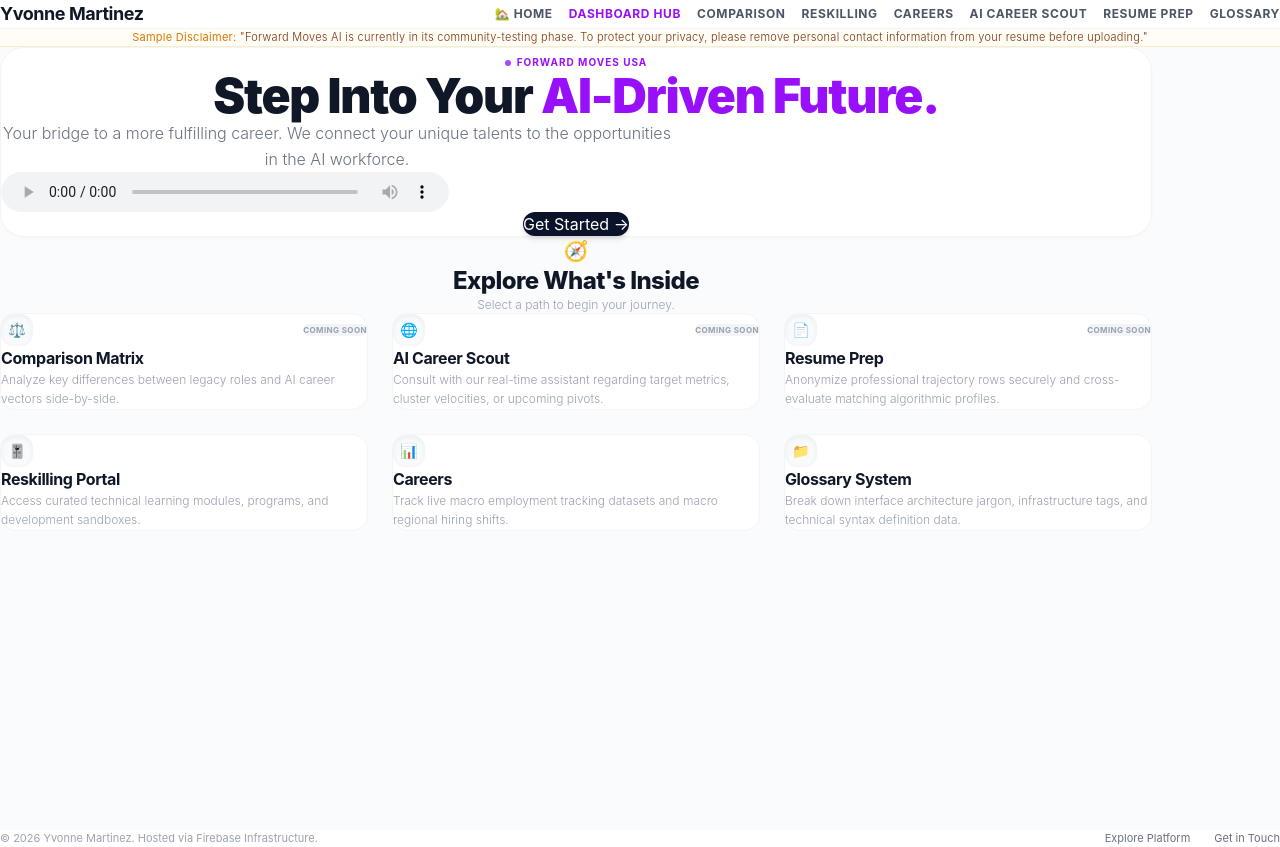
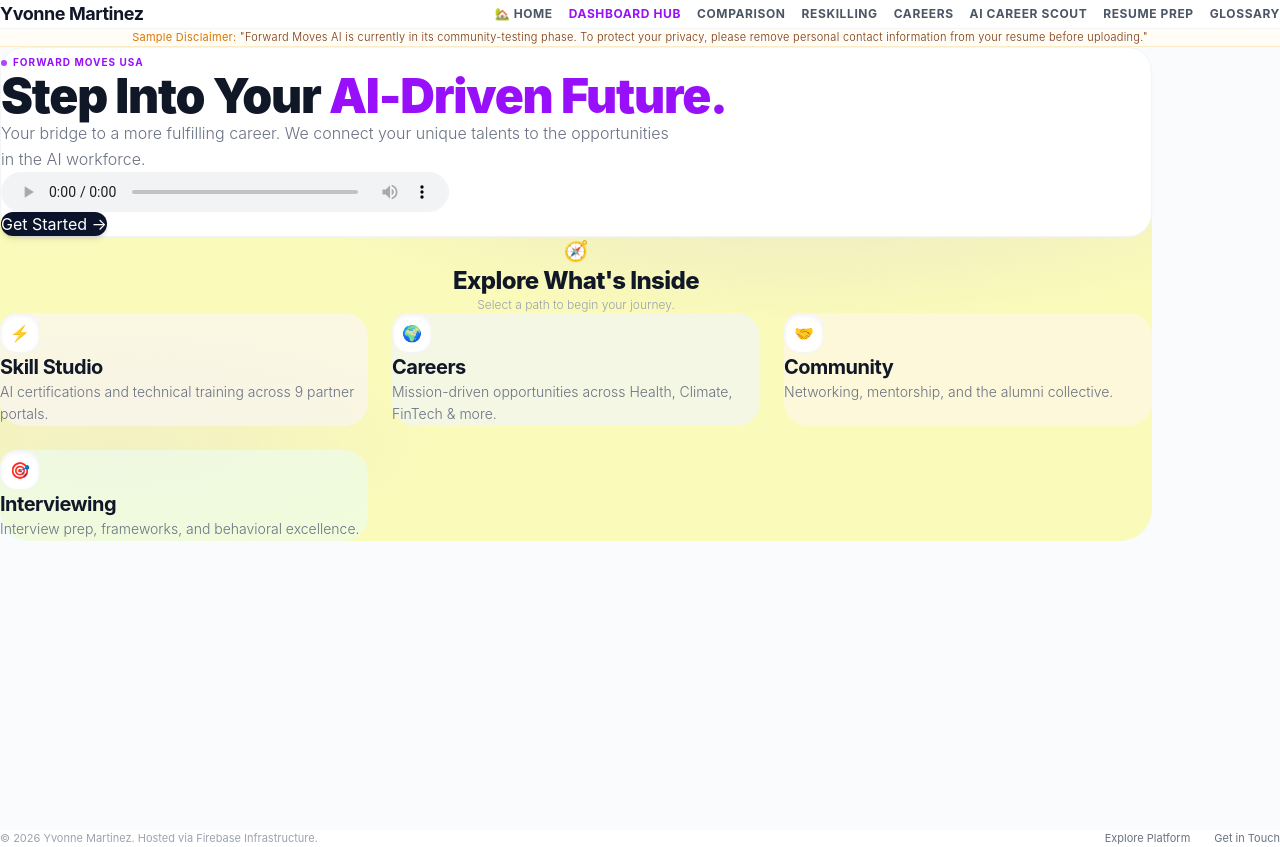
Before and after one commit to yvonneim/ai-ym-portfolio, a React (Vite) app: page / in a window 1280 px wide. Both pictures are taken after a click on the button "FORWARD MOVES AI". Built offline with nearby package versions, Linux system fonts and the light colour scheme.

Commit message:
Restore beautiful pastel color themes and fix edge-to-edge layout margin crashes

```diff
--- a/src/App.jsx
+++ b/src/App.jsx
@@ -28,9 +28,9 @@
   }
 
   return (
-    <div className="min-h-screen flex flex-col bg-white text-gray-900 antialiased">
+    <div className="min-h-screen flex flex-col bg-white text-gray-900 px-8 sm:px-12 max-w-7xl mx-auto">
       <Navbar currentView={view} setView={setView} />
-      <main className="flex-grow w-full mx-auto">
+      <main className="flex-grow">
         {renderContent()}
       </main>
       <Footer />
--- a/src/components/sections/ForwardMovesHome.jsx
+++ b/src/components/sections/ForwardMovesHome.jsx
@@ -2,74 +2,95 @@
 
 export default function ForwardMovesHome({ setView }) {
   const cards = [
-    { type: 'comparison', title: 'Comparison Matrix', desc: 'Analyze key differences between legacy roles and AI career vectors side-by-side.', badge: 'COMING SOON', icon: '⚖️' },
-    { type: 'ai-career-scout', title: 'AI Career Scout', desc: 'Consult with our real-time assistant regarding target metrics, cluster velocities, or upcoming pivots.', badge: 'COMING SOON', icon: '🌐' },
-    { type: 'resume-prep', title: 'Resume Prep', desc: 'Anonymize professional trajectory rows securely and cross-evaluate matching algorithmic profiles.', badge: 'COMING SOON', icon: '📄' },
-    { type: 'reskilling', title: 'Reskilling Portal', desc: 'Access curated technical learning modules, programs, and development sandboxes.', badge: null, icon: '🎚️' },
-    { type: 'careers', title: 'Careers', desc: 'Track live macro employment tracking datasets and macro regional hiring shifts.', badge: null, icon: '📊' },
-    { type: 'glossary', title: 'Glossary System', desc: 'Break down interface architecture jargon, infrastructure tags, and technical syntax definition data.', badge: null, icon: '📁' },
+    {
+      type: 'skill-studio',
+      title: 'Skill Studio',
+      desc: 'AI certifications and technical training across 9 partner portals.',
+      icon: '⚡',
+      className: 'bg-purple-50/60 border-purple-100 hover:bg-purple-100/60',
+    },
+    {
+      type: 'careers',
+      title: 'Careers',
+      desc: 'Mission-driven opportunities across Health, Climate, FinTech & more.',
+      icon: '🌍',
+      className: 'bg-blue-50/60 border-blue-100 hover:bg-blue-100/60',
+    },
+    {
+      type: 'community',
+      title: 'Community',
+      desc: 'Networking, mentorship, and the alumni collective.',
+      icon: '🤝',
+      className: 'bg-orange-50/60 border-orange-100 hover:bg-orange-100/60',
+    },
+    {
+      type: 'interviewing',
+      title: 'Interviewing',
+      desc: 'Interview prep, frameworks, and behavioral excellence.',
+      icon: '🎯',
+      className: 'bg-emerald-50/60 border-emerald-100 hover:bg-emerald-100/60',
+    },
   ]
 
   return (
-    <div className="w-full bg-[#FAFBFD] min-h-screen pb-24">
+    <div className="w-full bg-[#FAFBFD] min-h-screen pb-24 py-6 px-4 md:px-8 space-y-12">
       <div className="w-full bg-[#FFFDF6] border-b border-[#FBECC5] px-6 py-2.5 text-center text-[11px] font-normal text-[#D97706] tracking-wide">
         Sample Disclaimer: <span className="font-light text-[#78350F]">"Forward Moves AI is currently in its community-testing phase. To protect your privacy, please remove personal contact information from your resume before uploading."</span>
       </div>
 
-      <div className="max-w-6xl mx-auto px-6">
-        <div className="mt-12 mb-16 text-center bg-white border border-gray-100 rounded-3xl p-10 md:py-16 md:px-12 shadow-sm shadow-gray-100/40">
-          <div className="inline-flex items-center gap-1.5 text-[10px] font-bold tracking-widest text-purple-600 uppercase mb-4">
+      <div className="max-w-6xl mx-auto px-6 py-16 hero-mesh rounded-[2rem]">
+        <div className="bg-white border border-gray-100 rounded-3xl p-10 md:p-14 shadow-sm shadow-gray-100/40 space-y-6">
+          <div className="inline-flex items-center gap-1.5 text-[10px] font-bold tracking-widest text-purple-600 uppercase">
             <span className="w-1.5 h-1.5 rounded-full bg-purple-500" />
             Forward Moves USA
           </div>
-          <h2 className="text-4xl md:text-5xl font-black text-gray-900 tracking-tight mb-4 leading-none">
+          <h2 className="text-4xl md:text-5xl font-black text-gray-900 tracking-tight leading-none">
             Step Into Your <span className="text-purple-600">AI-Driven Future.</span>
           </h2>
-          <p className="text-gray-500 text-sm md:text-base max-w-2xl mx-auto leading-relaxed mb-8 font-light">
+          <p className="text-gray-500 text-sm md:text-base max-w-2xl mx-auto leading-relaxed font-light">
             Your bridge to a more fulfilling career. We connect your unique talents to the opportunities in the AI workforce.
           </p>
 
-          <div className="max-w-md mx-auto mb-8">
+          <div className="max-w-md mx-auto">
             <audio controls className="w-full h-10 rounded-full bg-gray-50 border border-gray-100 shadow-inner">
               <source src="#" type="audio/mpeg" />
               Your browser does not support the audio element.
             </audio>
           </div>
 
-          <button className="bg-[#0B132B] hover:bg-[#1C2541] text-white text-xs font-bold px-8 py-3.5 rounded-xl shadow-md transition-all hover:-translate-y-0.5 cursor-pointer">
+          <button
+            type="button"
+            onClick={() => setView('careers')}
+            className="bg-[#0B132B] hover:bg-[#1C2541] text-white text-xs font-bold px-8 py-3.5 rounded-xl shadow-md transition-all hover:-translate-y-0.5 cursor-pointer"
+          >
             Get Started →
           </button>
         </div>
 
-        <div className="text-center mb-12">
+        <div className="text-center mb-12 mt-16">
           <div className="text-xl mb-2">🧭</div>
           <h3 className="font-extrabold text-gray-900 text-2xl tracking-tight">Explore What's Inside</h3>
           <p className="text-gray-400 text-xs mt-1 font-light">Select a path to begin your journey.</p>
         </div>
 
         <div className="grid grid-cols-1 md:grid-cols-3 gap-6">
-          {cards.map(c => (
+          {cards.map(card => (
             <div
-              key={c.type}
-              onClick={() => setView(c.type)}
-              className="bg-white border border-gray-100 rounded-2xl p-6 transition-all duration-200 hover:-translate-y-1 hover:shadow-md hover:shadow-gray-200/40 cursor-pointer relative flex flex-col justify-between group"
+              key={card.type}
+              onClick={() => setView(card.type)}
+              className={`${card.className} rounded-3xl p-6 transition-all duration-200 hover:-translate-y-1 hover:shadow-md hover:shadow-gray-200/40 cursor-pointer relative flex flex-col justify-between group`}
             >
               <div>
                 <div className="flex items-center justify-between mb-4">
-                  <div className="w-8 h-8 bg-gray-50 border border-gray-100 rounded-xl flex items-center justify-center text-sm shadow-inner group-hover:scale-105 transition-transform">
-                    {c.icon}
+                  <div className="w-10 h-10 bg-white border border-gray-100 rounded-2xl flex items-center justify-center text-base shadow-inner group-hover:scale-105 transition-transform">
+                    {card.icon}
                   </div>
-                  {c.badge && (
-                    <span className="bg-gray-100 text-gray-400 text-[8px] font-bold tracking-wider px-2 py-0.5 rounded-full uppercase">
-                      {c.badge}
-                    </span>
-                  )}
                 </div>
-                <h4 className="font-bold text-gray-900 text-base mb-1.5 tracking-tight group-hover:text-purple-600 transition-colors">
-                  {c.title}
+                <h4 className="font-bold text-gray-900 text-xl mb-2 tracking-tight group-hover:text-purple-600 transition-colors">
+                  {card.title}
                 </h4>
-                <p className="text-gray-400 text-xs leading-relaxed font-light">
-                  {c.desc}
+                <p className="text-gray-500 text-sm leading-relaxed font-light">
+                  {card.desc}
                 </p>
               </div>
             </div>
--- a/src/components/sections/PortfolioHome.jsx
+++ b/src/components/sections/PortfolioHome.jsx
@@ -2,23 +2,23 @@
 
 export default function PortfolioHome({ setView }) {
   return (
-    <div className="min-h-[80vh] flex flex-col justify-center items-center py-20 px-6">
+    <div className="min-h-[80vh] flex flex-col items-center justify-center space-y-10 text-center py-20 px-6">
       <div className="inline-flex items-center gap-2 bg-[#EEF2FF] text-[#3B82F6] px-4 py-2 rounded-full text-xs font-semibold tracking-widest uppercase mb-10">
         • ENTERPRISE AI OPERATIONS & INFRASTRUCTURE
       </div>
 
-      <h2 className="text-5xl md:text-6xl font-black text-[#111827] tracking-tight text-center max-w-4xl leading-tight mb-6">
-        Orchestrating Enterprise <span className="text-[#1D4ED8]">AI Implementation.</span>
+      <h2 className="text-5xl md:text-6xl font-serif font-normal text-[#111827] tracking-tight text-center max-w-4xl leading-tight">
+        Fuel your <span className="italic text-purple-600 font-normal">infinite growth.</span>
       </h2>
 
-      <p className="text-[#6B7280] max-w-2xl text-center leading-relaxed mb-10">
+      <p className="text-[#6B7280] max-w-2xl text-center leading-relaxed">
         Hi, I'm Yvonne. I leverage over a decade of enterprise systems analysis to architect, deploy, and scale advanced generative AI applications. I specialize in model integration, secure data pipeline orchestration, and end-to-end technical enablement.
       </p>
 
       <button
         type="button"
         onClick={() => setView('forward-moves')}
-        className="bg-[#030712] hover:bg-[#111827] text-white text-xs font-bold tracking-wider px-8 py-4 rounded-xl shadow-sm transition-all hover:-translate-y-0.5"
+        className="bg-[#030712] hover:bg-[#111827] text-white text-xs font-bold tracking-wider px-8 py-4 rounded-xl shadow-sm transition-all hover:-translate-y-0.5 my-6"
       >
         EXPLORE FORWARD MOVES AI →
       </button>
--- a/src/index.css
+++ b/src/index.css
@@ -1,11 +1,80 @@
+@import url('https://fonts.googleapis.com/css2?family=DM+Sans:wght@400;500;700&family=Playfair+Display:wght@400;500;600;700&display=swap');
 @import "tailwindcss";
 
 @theme {
-  --color-brand-blue: #1e40af;
-  --color-brand-purple: #7c3aed;
+  --font-sans: "DM Sans", sans-serif;
+  --font-serif: "Playfair Display", serif;
 }
 
-/* Custom Base Utilities */
+:root {
+  color-scheme: normal;
+  color: #111827;
+  background-color: #F9F9FB;
+  font-family: var(--font-sans);
+}
+
+html {
+  min-height: 100%;
+  background: radial-gradient(circle at center, rgba(124, 58, 237, 0.08) 0%, transparent 42%), #F9F9FB;
+}
+
+body {
+  margin: 0;
+  min-height: 100%;
+  background: transparent;
+}
+
+button,
+input,
+textarea,
+select {
+  font: inherit;
+}
+
+.hero-mesh {
+  background: radial-gradient(ellipse 80% 60% at 70% 20%, rgba(167, 139, 250, 0.18) 0%, transparent 60%), radial-gradient(ellipse 50% 40% at 10% 80%, rgba(196, 181, 253, 0.14) 0%, transparent 55%), #FAFABA;
+}
+
+.glass {
+  background: rgba(255, 255, 255, 0.72);
+  backdrop-filter: blur(18px);
+  -webkit-backdrop-filter: blur(18px);
+  border: 1px solid rgba(228, 228, 231, 0.6);
+}
+
+.card-shadow {
+  box-shadow: 0 8px 32px -8px rgba(0, 0, 0, 0.06), 0 1px 3px rgba(0, 0, 0, 0.04);
+}
+
+.hover-lift {
+  transition: transform 0.22s ease, box-shadow 0.22s ease;
+}
+
+.hover-lift:hover {
+  transform: translateY(-3px);
+  box-shadow: 0 20px 48px -12px rgba(124, 58, 237, 0.18);
+}
+
+.card-lavender {
+  background-color: #f5f3ff;
+  border: 1px solid #e0d7ff;
+}
+
+.card-blue {
+  background-color: #eff6ff;
+  border: 1px solid #dbeafe;
+}
+
+.card-cream {
+  background-color: #fffbeb;
+  border: 1px solid #fef3c7;
+}
+
+.card-mint {
+  background-color: #f0fdf4;
+  border: 1px solid #dcfce7;
+}
+
 .text-gradient {
   background: linear-gradient(135deg, #7c3aed 0%, #a855f7 100%);
   -webkit-background-clip: text;
@@ -17,11 +86,3 @@
   -webkit-background-clip: text;
   -webkit-text-fill-color: transparent;
 }
-
-/* Clean Brand Content Cards */
-.card-lavender { background-color: #f5f3ff; border: 1px solid #e0d7ff; }
-.card-blue { background-color: #eff6ff; border: 1px solid #dbeafe; }
-.card-cream { background-color: #fffbeb; border: 1px solid #fef3c7; }
-.card-mint { background-color: #f0fdf4; border: 1px solid #dcfce7; }
-.card-violet { background-color: #faf5ff; border: 1px solid #f3e8ff; }
-.card-teal { background-color: #f0fdfa; border: 1px solid #ccfbf1; }
```
